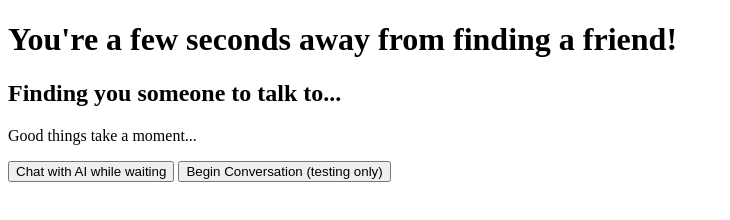
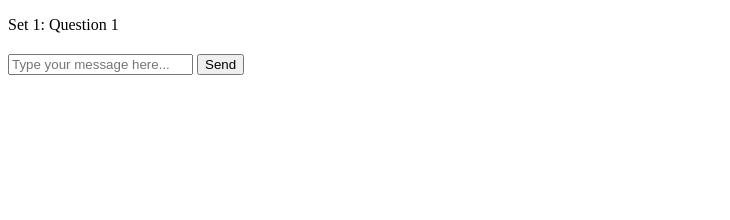
Before and after one commit to Valerie923/unlonely, a plain HTML site: page chat.html in a window 1280 px wide. Shown: the whole page, without its empty margins (0-730 px from the left). Drawn offline with Linux system fonts and the light colour scheme.

Commit message:
draft 1 of chat html

```diff
--- a/chat.html
+++ b/chat.html
@@ -9,19 +9,27 @@
 </head>
 <body>
     <header>
-        <h1>You're a few seconds away from finding a friend!</h1>
+        <p id = "setInfo">Set 1: Question 1</p>
+        <h2 id = "current_question"></h2>
+
     </header>
 
     <main>
-        <div class="spinner"></div>
-        <h2>Finding you someone to talk to...</h2>
-        <p>Good things take a moment...</p>
-        <button id="aiChatBtn">Chat with AI while waiting</button>
-        <a href="chat.html"><button>Begin Conversation (testing only)</button></a>
+        <div id = "chatArea">
+        </div>
+            <div id="inputArea">
+            <input type="text" id="messageInput" placeholder="Type your message here...">
+            <button id="sendBtn">Send</button>
+            </div>
+        <button id="nextBtn" style="display:none">Next Question</button>
+        <button id = "continueBtn" style = "display:none">Continue to next set</button>
+        <button id = "endBtn" style = "display: none">End Conversation</button>
     </main>
 
 
 
 
 
+
+
 </body>
```
